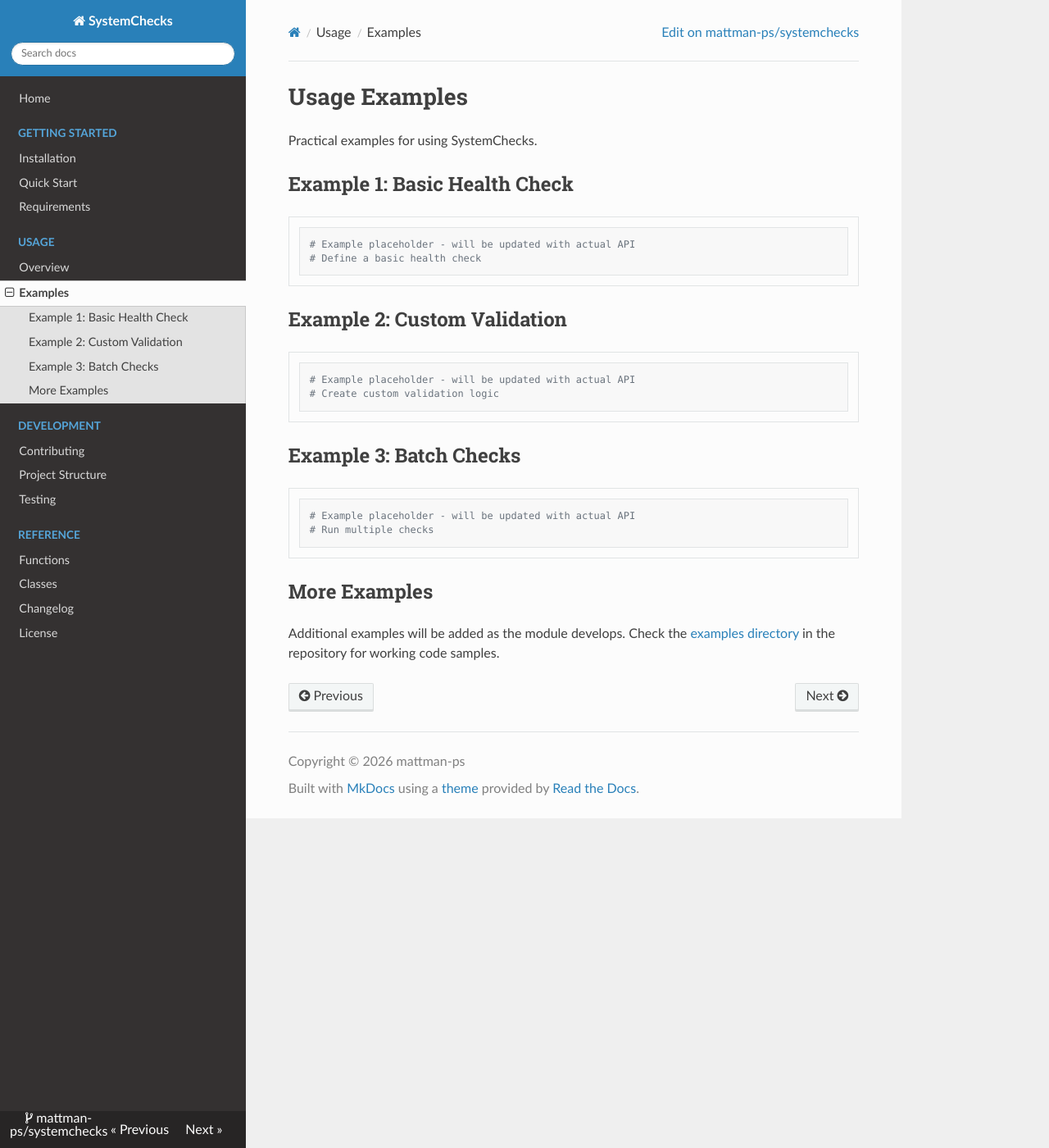
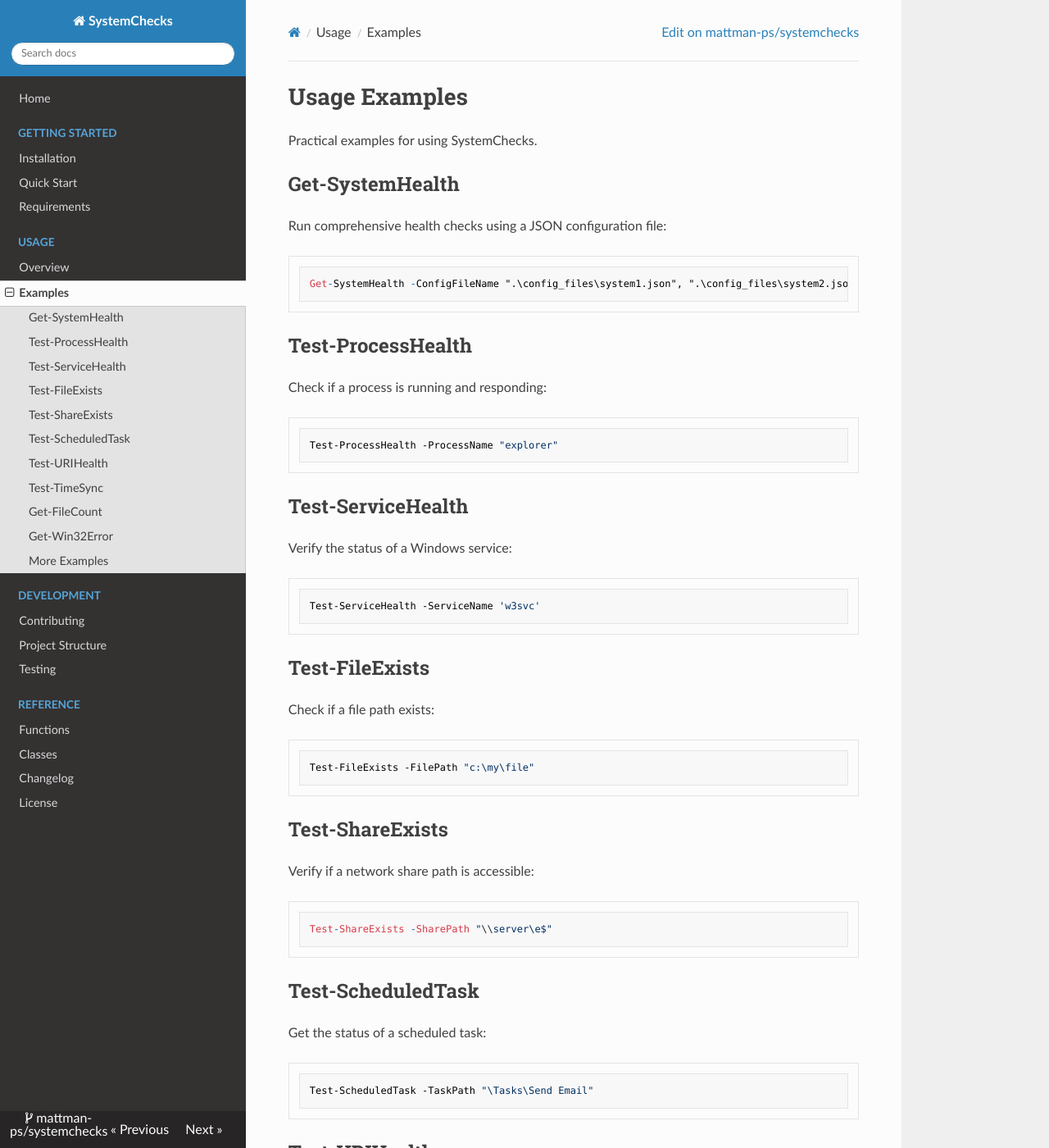
Before and after one commit to mattman-ps/systemchecks, an MkDocs documentation site: the page built from docs/usage/examples.md, in a window 1280 px wide and 1400 px high. Shown: the whole window at 82% size. Built offline with MkDocs 1.6.1, drawn with Linux system fonts in a browser that asks for light colours; nearby versions of some CDN libraries; some of the changed text lies outside the part shown.

Commit message:
More doc updates.

````diff
--- a/docs/getting-started/quickstart.md
+++ b/docs/getting-started/quickstart.md
@@ -8,15 +8,47 @@ Get started with SystemChecks in minutes.
 Import-Module systemchecks
 ```
 
-## Basic Usage
+## View Available Commands
 
 ```powershell
-# Create a basic system check
-# (Examples will be updated as the module develops)
+Get-Command -Module systemchecks
+```
 
-# Execute system checks
-# Invoke-SystemCheck -Name "ServerHealthCheck"
+## Run Your First Check
+
+```powershell
+# Check if a Windows service is running
+Test-ServiceHealth -ServiceName 'w3svc'
+
+# Verify a file exists
+Test-FileExists -FilePath "c:\my\file"
+
+# Check a web endpoint
+Test-URIHealth -URI "http://server/health"
 ```
+
+## Run Comprehensive Health Checks
+
+Use a JSON configuration file to orchestrate multiple checks:
+
+```powershell
+Get-SystemHealth -ConfigFileName ".\config_files\system1.json"
+```
+
+## Available Functions
+
+SystemChecks provides these core functions:
+
+- **Get-SystemHealth** - Orchestrate comprehensive health checks
+- **Test-ProcessHealth** - Check process status
+- **Test-ServiceHealth** - Verify Windows services
+- **Test-FileExists** - Check file existence
+- **Test-ShareExists** - Verify network shares
+- **Test-ScheduledTask** - Check scheduled tasks
+- **Test-URIHealth** - Test web endpoints
+- **Test-TimeSync** - Compare time sync between systems
+- **Get-FileCount** - Count files in directories
+- **Get-Win32Error** - Look up Windows errors
 
 ## Next Steps
 
--- a/docs/reference/functions.md
+++ b/docs/reference/functions.md
@@ -2,11 +2,182 @@
 
 Complete API reference for SystemChecks functions.
 
-## Public Functions
+## Available Functions
 
-Functions will be documented here as they are developed.
+SystemChecks provides the following functions for building health checks:
 
-### Get-Help
+- **Get-SystemHealth** - Orchestrates comprehensive health checks using JSON configuration files
+- **Test-ProcessHealth** - Check if a process is running and responding
+- **Test-ServiceHealth** - Verify the status of Windows services
+- **Test-FileExists** - Check if a file path exists
+- **Test-ShareExists** - Verify if a network share path is accessible
+- **Test-ScheduledTask** - Get the status of scheduled tasks
+- **Test-URIHealth** - Check the health of web endpoints
+- **Test-TimeSync** - Compare time synchronization between systems
+- **Get-FileCount** - Get a count of files in a directory
+- **Get-Win32Error** - Look up detailed Windows error information
+
+## Get-SystemHealth
+
+Run comprehensive health checks using a JSON configuration file.
+
+**Syntax:**
+
+```powershell
+Get-SystemHealth -ConfigFileName <String[]>
+```
+
+**Example:**
+
+```powershell
+Get-SystemHealth -ConfigFileName ".\config_files\system1.json", ".\config_files\system2.json"
+```
+
+## Test-ProcessHealth
+
+Check if a process is running and responding.
+
+**Syntax:**
+
+```powershell
+Test-ProcessHealth -ProcessName <String> [-SystemName <String>] [-SystemDescription <String>]
+```
+
+**Example:**
+
+```powershell
+Test-ProcessHealth -ProcessName "explorer"
+```
+
+## Test-ServiceHealth
+
+Verify the status of a Windows service.
+
+**Syntax:**
+
+```powershell
+Test-ServiceHealth -ServiceName <String> [-SystemName <String>] [-SystemDescription <String>]
+```
+
+**Example:**
+
+```powershell
+Test-ServiceHealth -ServiceName 'w3svc'
+```
+
+## Test-FileExists
+
+Check if a file path exists.
+
+**Syntax:**
+
+```powershell
+Test-FileExists -FilePath <String> [-SystemName <String>] [-SystemDescription <String>]
+```
+
+**Example:**
+
+```powershell
+Test-FileExists -FilePath "c:\my\file"
+```
+
+## Test-ShareExists
+
+Verify if a network share path is accessible.
+
+**Syntax:**
+
+```powershell
+Test-ShareExists -SharePath <String> [-SystemName <String>] [-SystemDescription <String>]
+```
+
+**Example:**
+
+```powershell
+Test-ShareExists -SharePath "\\server\e$"
+```
+
+## Test-ScheduledTask
+
+Get the status of a scheduled task.
+
+**Syntax:**
+
+```powershell
+Test-ScheduledTask -TaskPath <String> [-SystemName <String>] [-SystemDescription <String>]
+```
+
+**Example:**
+
+```powershell
+Test-ScheduledTask -TaskPath "\Tasks\Send Email"
+```
+
+## Test-URIHealth
+
+Check the health of a web endpoint.
+
+**Syntax:**
+
+```powershell
+Test-URIHealth -URI <String> [-SystemName <String>] [-SystemDescription <String>] [-UseBasicParsing <Boolean>] [-UseDefaultCredentials <Boolean>]
+```
+
+**Example:**
+
+```powershell
+Test-URIHealth -URI "http://server/health"
+```
+
+## Test-TimeSync
+
+Compare time synchronization between two systems.
+
+**Syntax:**
+
+```powershell
+Test-TimeSync -System1Name <String> -System2Name <String>
+```
+
+**Example:**
+
+```powershell
+Test-TimeSync -System1Name "server1" -System2Name "server2" -Verbose
+```
+
+## Get-FileCount
+
+Get a count of files in a directory.
+
+**Syntax:**
+
+```powershell
+Get-FileCount -FilePath <String> [-SystemName <String>] [-SystemDescription <String>] [-AppendLeaf <String>] [-LeafFormat <String>]
+```
+
+**Example:**
+
+```powershell
+Get-FileCount -FilePath "c:\my\folder"
+```
+
+## Get-Win32Error
+
+Look up detailed Windows error information.
+
+**Syntax:**
+
+```powershell
+Get-Win32Error -ErrorCode <Int32>
+```
+
+**Example:**
+
+```powershell
+Get-Win32Error 0x80070005  # Access Denied error
+```
+
+## Get-Help
 
 For detailed help on any function:
 
@@ -16,21 +187,8 @@ Get-Help <FunctionName> -Examples
 Get-Help <FunctionName> -Full
 ```
 
-### List All Functions
+## List All Functions
 
 ```powershell
 Get-Command -Module systemchecks
 ```
-
-## Function Categories
-
-Functions will be organized by category:
-
-- **Check Management**: Creating and managing checks
-- **Validators**: Validation logic
-- **Reporters**: Result formatting and output
-- **Utilities**: Helper functions
-
-## Coming Soon
-
-Detailed function documentation will be added as the module develops.
--- a/docs/usage/examples.md
+++ b/docs/usage/examples.md
@@ -2,27 +2,86 @@
 
 Practical examples for using SystemChecks.
 
-## Example 1: Basic Health Check
+## Get-SystemHealth
+
+Run comprehensive health checks using a JSON configuration file:
 
 ```powershell
-# Example placeholder - will be updated with actual API
-# Define a basic health check
+Get-SystemHealth -ConfigFileName ".\config_files\system1.json", ".\config_files\system2.json"
 ```
 
-## Example 2: Custom Validation
+## Test-ProcessHealth
+
+Check if a process is running and responding:
 
 ```powershell
-# Example placeholder - will be updated with actual API
-# Create custom validation logic
+Test-ProcessHealth -ProcessName "explorer"
 ```
 
-## Example 3: Batch Checks
+## Test-ServiceHealth
+
+Verify the status of a Windows service:
 
 ```powershell
-# Example placeholder - will be updated with actual API
-# Run multiple checks
+Test-ServiceHealth -ServiceName 'w3svc'
+```
+
+## Test-FileExists
+
+Check if a file path exists:
+
+```powershell
+Test-FileExists -FilePath "c:\my\file"
+```
+
+## Test-ShareExists
+
+Verify if a network share path is accessible:
+
+```powershell
+Test-ShareExists -SharePath "\\server\e$"
+```
+
+## Test-ScheduledTask
+
+Get the status of a scheduled task:
+
+```powershell
+Test-ScheduledTask -TaskPath "\Tasks\Send Email"
+```
+
+## Test-URIHealth
+
+Check the health of a web endpoint:
+
+```powershell
+Test-URIHealth -URI "http://server/health"
+```
+
+## Test-TimeSync
+
+Compare time synchronization between two systems:
+
+```powershell
+Test-TimeSync -System1Name "server1" -System2Name "server2" -Verbose
+```
+
+## Get-FileCount
+
+Get a count of files in a directory:
+
+```powershell
+Get-FileCount -FilePath "c:\my\folder"
+```
+
+## Get-Win32Error
+
+Look up detailed Windows error information:
+
+```powershell
+Get-Win32Error 0x80070005  # Access Denied error
 ```
 
 ## More Examples
 
-Additional examples will be added as the module develops. Check the [examples directory](https://github.com/mattman-ps/systemchecks/tree/main/example) in the repository for working code samples.
+Check the [examples directory](https://github.com/mattman-ps/systemchecks/tree/main/example) in the repository for working code samples and configuration files.
````
